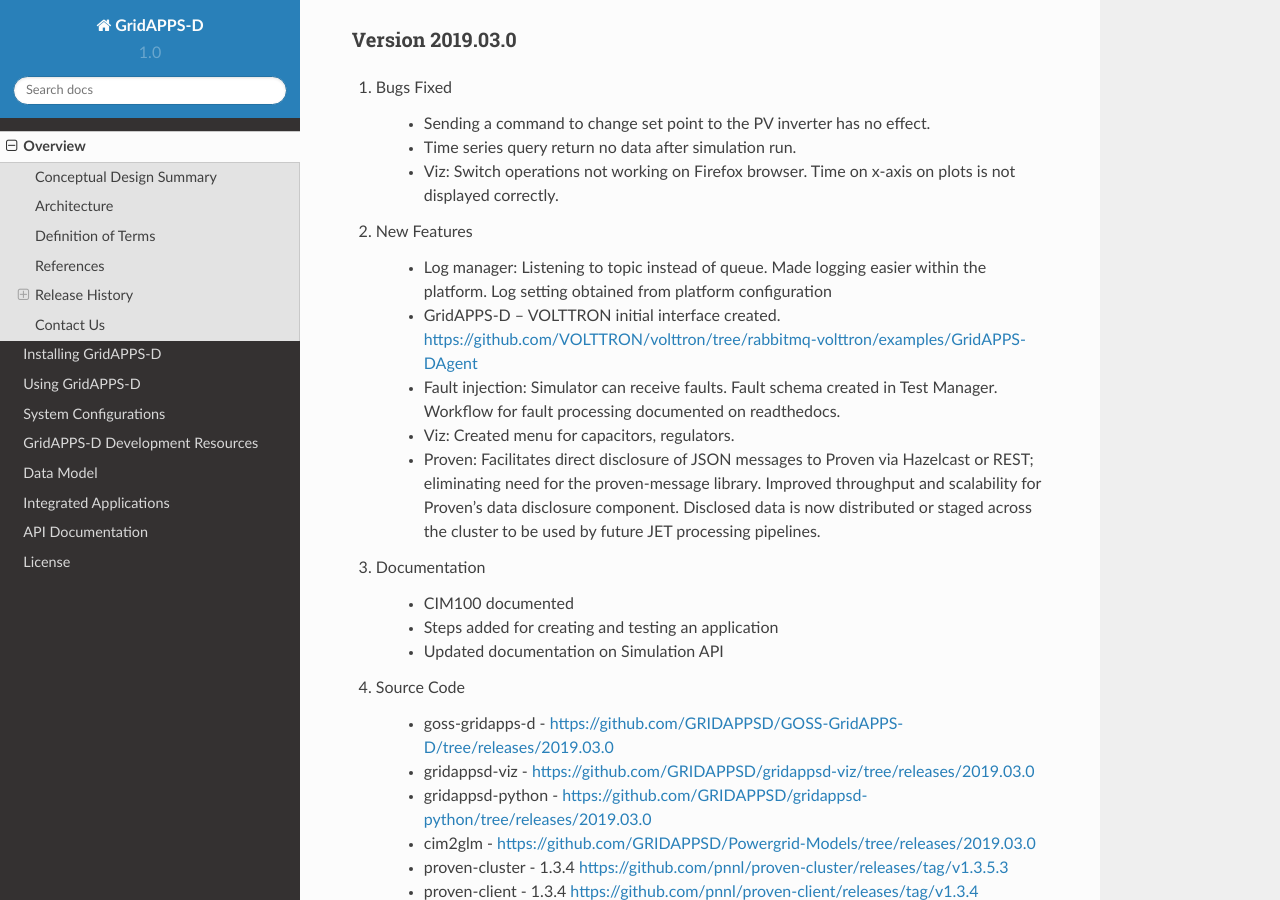
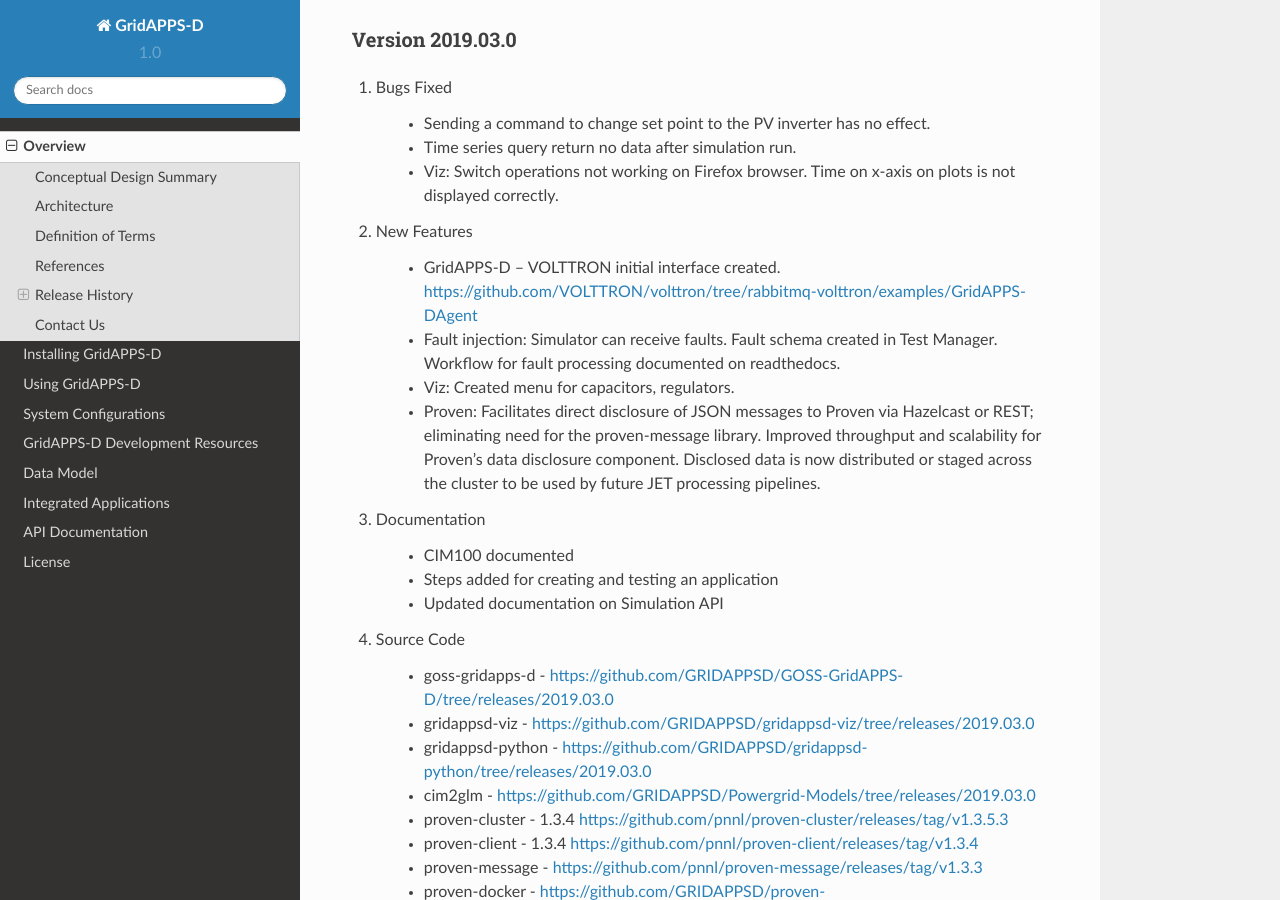
Before and after one commit to ericstephan/gridappsd-docs, a Sphinx documentation site: the page built from docs/source/overview/index.rst, in a window 1280 px wide and 900 px high, scrolled down 10251 px. Built offline with Sphinx 7.4.7 and the Read the Docs theme 2.0.0, drawn with Linux system fonts in a browser that asks for light colours.

Commit message:
reverting log mangers update docs

```diff
--- a/docs/source/overview/version_history.rst
+++ b/docs/source/overview/version_history.rst
@@ -249,7 +249,6 @@
 
 2. New Features
 
-	- Log manager: Listening to topic instead of queue. Made logging easier within the platform. Log setting obtained from platform configuration
 	- GridAPPS-D – VOLTTRON initial interface created. https://github.com/VOLTTRON/volttron/tree/rabbitmq-volttron/examples/GridAPPS-DAgent
 	- Fault injection: Simulator can receive faults. Fault schema created in Test Manager. Workflow for fault processing documented on readthedocs.
 	- Viz: Created menu for capacitors, regulators.
```
